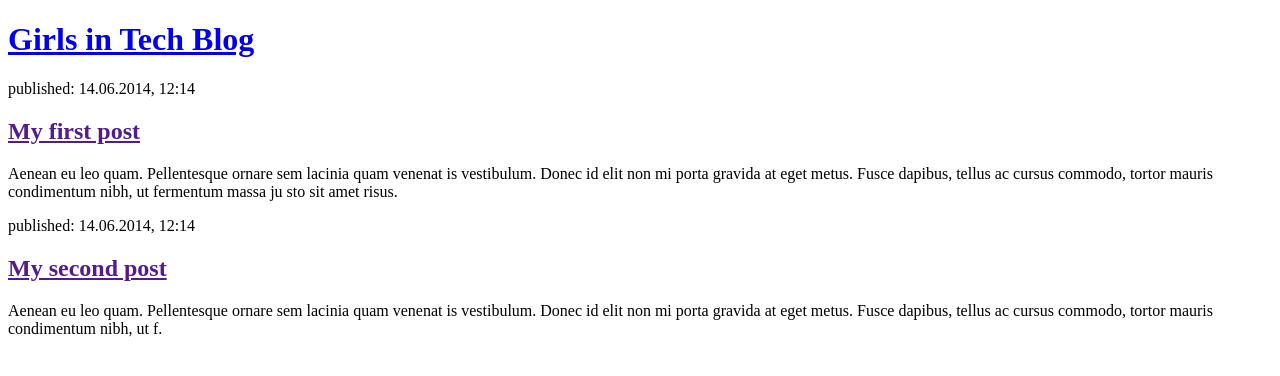
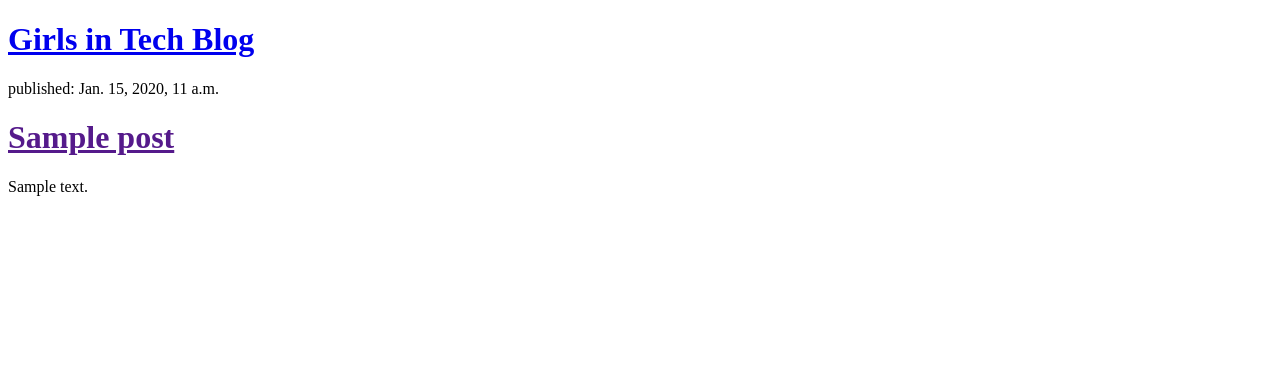
Before and after one commit to NataD/my-first-blog, a Django app: template blog/templates/blog/post_list.html in a window 1280 px wide. Shown: the top 376 px of the page. Run offline with Django 3.2, Linux system fonts and the light colour scheme; the template is opened without the code that fills it: values that come from a table or form of the project are taken from there, others are empty; tables that the repository leaves empty hold one stand-in row (values such as "Sample post").

Commit message:
Modified templates to display posts from database

```diff
--- a/blog/templates/blog/post_list.html
+++ b/blog/templates/blog/post_list.html
@@ -8,21 +8,12 @@
     <div class="">
       <h1><a href="#">Girls in Tech Blog</a></h1>
     </div>
-    <div class="">
-      <p>published: 14.06.2014, 12:14</p>
-      <h2><a href="">My first post</a></h2>
-      <p>Aenean eu leo quam. Pellentesque ornare sem lacinia quam venenat
-        is vestibulum. Donec id elit non mi porta gravida at eget metus. Fusce
-        dapibus, tellus ac cursus commodo, tortor mauris condimentum nibh, ut
-        fermentum massa ju sto sit amet risus.</p>
-    </div>
-    <div>
-      <p>published: 14.06.2014, 12:14</p>
-      <h2><a href="">My second post</a></h2>
-      <p>Aenean eu leo quam. Pellentesque ornare sem lacinia quam venenat
-        is vestibulum. Donec id elit non mi porta gravida at eget metus. Fusce
-        dapibus, tellus ac cursus commodo, tortor mauris condimentum nibh,
-        ut f.</p>
-    </div>
+    {% for post in posts %}
+      <div>
+        <p>published: {{ post.published_date }}</p>
+        <h1><a href="">{{ post.title }}</a></h1>
+        <p>{{ post.text|linebreaksbr }}</p>
+      </div>
+    {% endfor %}
   </body>
 </html>
--- a/blog/views.py
+++ b/blog/views.py
@@ -1,5 +1,8 @@
 from django.shortcuts import render
+from django.utils import timezone
+from .models import Post
 
 # Create your views here.
 def post_list(request):
-    return render(request, 'blog/post_list.html', {})
+    posts = Post.objects.filter(published_date__lte=timezone.now()).order_by('published_date')
+    return render(request, 'blog/post_list.html', {'posts': posts})
```
Also changed, not shown: blog/models.py (+8 -9 lines).
